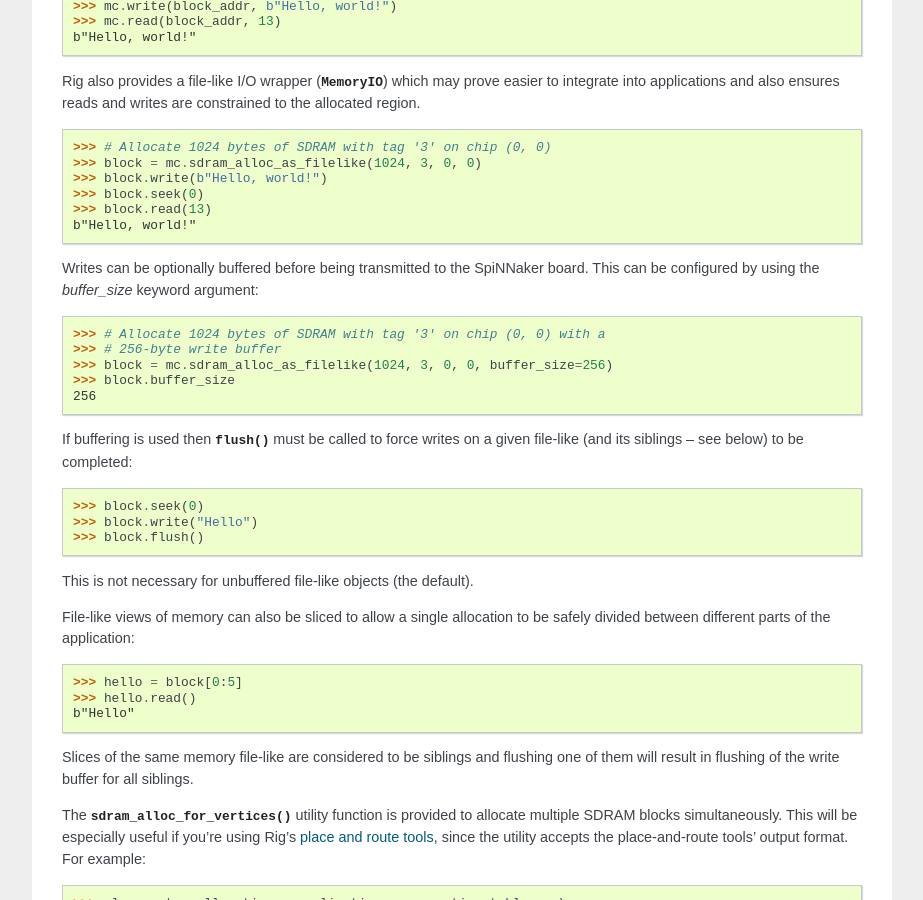
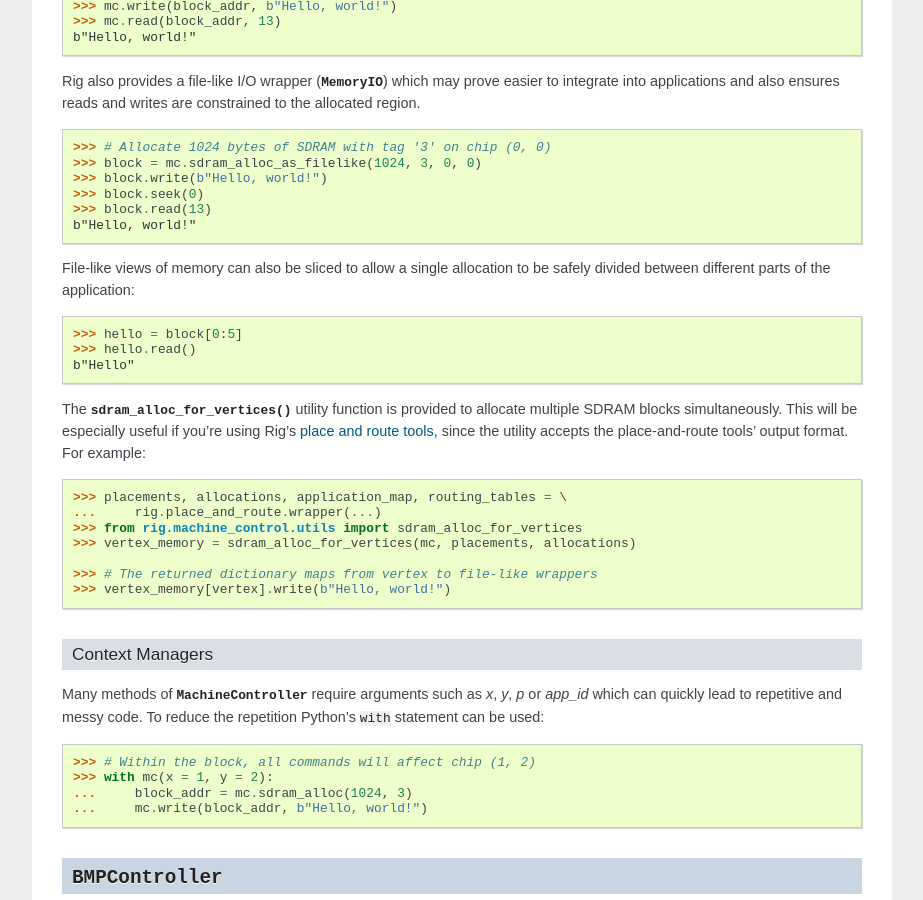
Before and after one commit to project-rig/rig, a Sphinx documentation site: the page built from docs/source/control_tutorials.rst, in a window 1280 px wide and 900 px high, scrolled down 3069 px. Shown: the whole window, without its empty margins (198-1121 px from the left). Built offline with Sphinx 7.4.7, drawn with Linux system fonts in a browser that asks for light colours; the version number could not be read and is left out.

Commit message:
Update docs to account for removal of buffering
Update the documentation to remove references of buffering of writes to
SDRAM.

```diff
--- a/docs/source/control_tutorials.rst
+++ b/docs/source/control_tutorials.rst
@@ -207,35 +207,12 @@ constrained to the allocated region. ::
     >>> block.read(13)
     b"Hello, world!"
 
-Writes can be optionally buffered before being transmitted to the SpiNNaker
-board.  This can be configured by using the `buffer_size` keyword argument::
-
-    >>> # Allocate 1024 bytes of SDRAM with tag '3' on chip (0, 0) with a
-    >>> # 256-byte write buffer
-    >>> block = mc.sdram_alloc_as_filelike(1024, 3, 0, 0, buffer_size=256)
-    >>> block.buffer_size
-    256
-
-If buffering is used then
-:py:meth:`~.rig.machine_control.machine_controller.MemoryIO.flush` must be
-called to force writes on a given file-like (and its siblings -- see below) to
-be completed::
-
-   >>> block.seek(0)
-   >>> block.write("Hello")
-   >>> block.flush()
-
-This is not necessary for unbuffered file-like objects (the default).
-
 File-like views of memory can also be sliced to allow a single allocation to be
 safely divided between different parts of the application::
 
     >>> hello = block[0:5]
     >>> hello.read()
     b"Hello"
-
-Slices of the same memory file-like are considered to be siblings and flushing
-one of them will result in flushing of the write buffer for all siblings.
 
 The :py:func:`~rig.machine_control.utils.sdram_alloc_for_vertices` utility
 function is provided to allocate multiple SDRAM blocks simultaneously.  This
```
